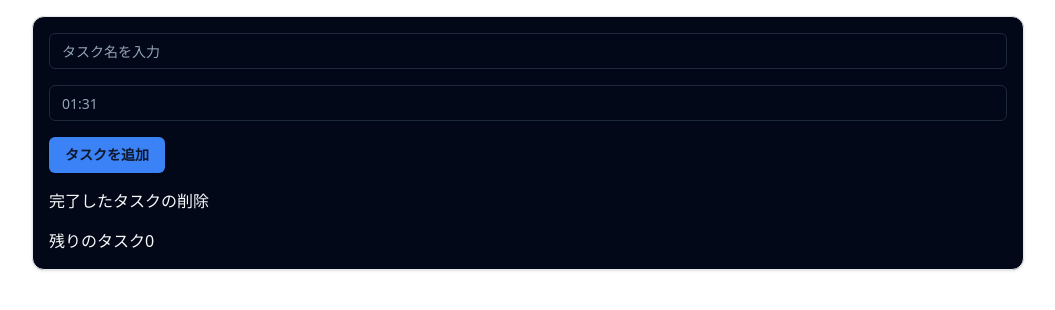
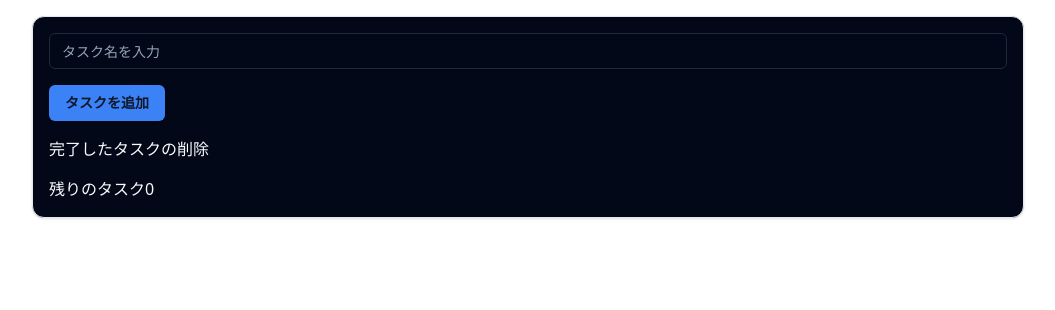
Before and after one commit to fostex0329/Tasktracker, a Next.js app in the folder task-tracker/: page / in a window 1280 px wide. Shown: the top 310 px of the page, without its empty margins (112-1167 px from the left). Built offline with nearby package versions, Linux system fonts and the light colour scheme.

Commit message:
Devision of page.js and api

```diff
--- /dev/null
+++ b/task-tracker/src/app/api/create/route.js
@@ -0,0 +1,25 @@
+// タスク作成API
+export async function POST(request) {
+  try {
+    const data = await request.json();
+
+    // データの検証
+    if (!data.name) {
+      return Response.json({ error: "タスク名は必須です" }, { status: 400 });
+    }
+
+    // 新しいタスクオブジェクトを作成
+    const newTodo = {
+      id: crypto.randomUUID(),  // uuidv4の代わりに組み込みのUUID生成を使用
+      name: data.name,
+      completed: false,
+    };
+
+    // 新しいタスクを返す
+    return Response.json(newTodo);
+  } catch (error) {
+    return Response.json(
+      { error: "サーバーエラーが発生しました" },
+      { status: 500 });
+  }
+}
--- a/task-tracker/src/app/page.js
+++ b/task-tracker/src/app/page.js
@@ -32,12 +32,11 @@ import { Input } from "@/components/ui/input";  // Shadcn UI の Input コンポ
 import { Card } from "@/components/ui/card";  // Shadcn UI の Card コンポーネントをインポート
 
 export default function Home() {
-  const [todos, setTodos] = useState([]);
-  const [isLoading, setIsLoading] = useState(true);
-  const todoNameRef = useRef();
-  const todoDateRef = useRef();
+  const [todos, setTodos] = useState([]);  // タスク一覧を管理
+  const [isLoading, setIsLoading] = useState(true);  // ローディング状態を管理
+  const todoNameRef = useRef();  // 入力フィールドへの参照
 
-  // 初期データの読み込み
+  // ローカルストレージからの読み込み
   useEffect(() => {
     try {
       const savedTodos = localStorage.getItem("todos");
@@ -51,7 +50,7 @@ export default function Home() {
     }
   }, []);
 
-  // タスクが更新されるたびにローカルストレージに保存
+  // ローカルストレージへの保存
   useEffect(() => {
     try {
       localStorage.setItem("todos", JSON.stringify(todos));
@@ -60,34 +59,24 @@ export default function Home() {
     }
   }, [todos]);
 
-  const getCurrentDate = () => {
-    const now = new Date();
-    const year = now.getFullYear().toString().slice(2); // YY
-    const month = (now.getMonth() + 1).toString().padStart(2, "0"); // MM
-    const day = now.getDate().toString().padStart(2, "0"); // DD
-    return `${year}${month}${day}`;
-  };
+  //タスク追加処理
+  const handleAddTodo = async () => {
+    const name = todoNameRef.current.value; // 入力フィールドから値を取得
+    if (name === "") return; // 空の場合は処理を中断
 
-  const getCurrentTime = () => {
-    const now = new Date();
-    const hours = now.getHours().toString().padStart(2, "0"); // HH
-    const minutes = now.getMinutes().toString().padStart(2, "0"); // MM
-    return `${hours}:${minutes}`;
-  };
-
-  const handleAddTodo = () => {
-    const name = todoNameRef.current.value;
-    const date = todoDateRef.current.value;
-    if (name === "") return;
-    const timestamp = getCurrentDate() + " " + getCurrentTime(); // 現在の日付と時間を組み合わせる
-    setTodos((prevTodos) => {
-      return [
-        ...prevTodos,
-        { id: uuidv4(), name: `${name} ${timestamp}`, completed: false, date: date },
-      ];
-    });
-    todoNameRef.current.value = null;
-    todoDateRef.current.value = ""; // 入力フィールドをクリア
+    try {
+      // API呼び出し
+      const response = await fetch("/api/create", {
+        method: "POST", // HTTPメソッドをPOSTに指定
+        headers: { "Content-Type": "application/json" },  // JSONデータを送信することを明示
+        body: JSON.stringify({ name }), // オブジェクトをJSON文字列に変換
+      });
+      const addedTask = await response.json(); // レスポンスをJSONとして解析
+      setTodos(prevTodos => [...prevTodos, addedTask]); // 状態を更新（前のタスク一覧に新しいタスクを追加）
+      todoNameRef.current.value = null; // 入力フィールドをクリア
+    } catch (error) {
+      console.error("タスクの追加に失敗しました:", error);
+    }
   };
 
   const toggleTodo = (id) => {
@@ -119,12 +108,6 @@ export default function Home() {
             placeholder="タスク名を入力"
             className="w-full"
           />
-          <Input
-            ref={todoDateRef}
-            type="text"
-            placeholder={getCurrentTime()} // プレースホルダーに現在の時刻（HH:MM）を設定
-            className="w-full placeholder-white" // プレースホルダーの色を白色に変更
-          />
           <Button type="submit" className="font-bold">タスクを追加</Button>
         </form>
 
```
